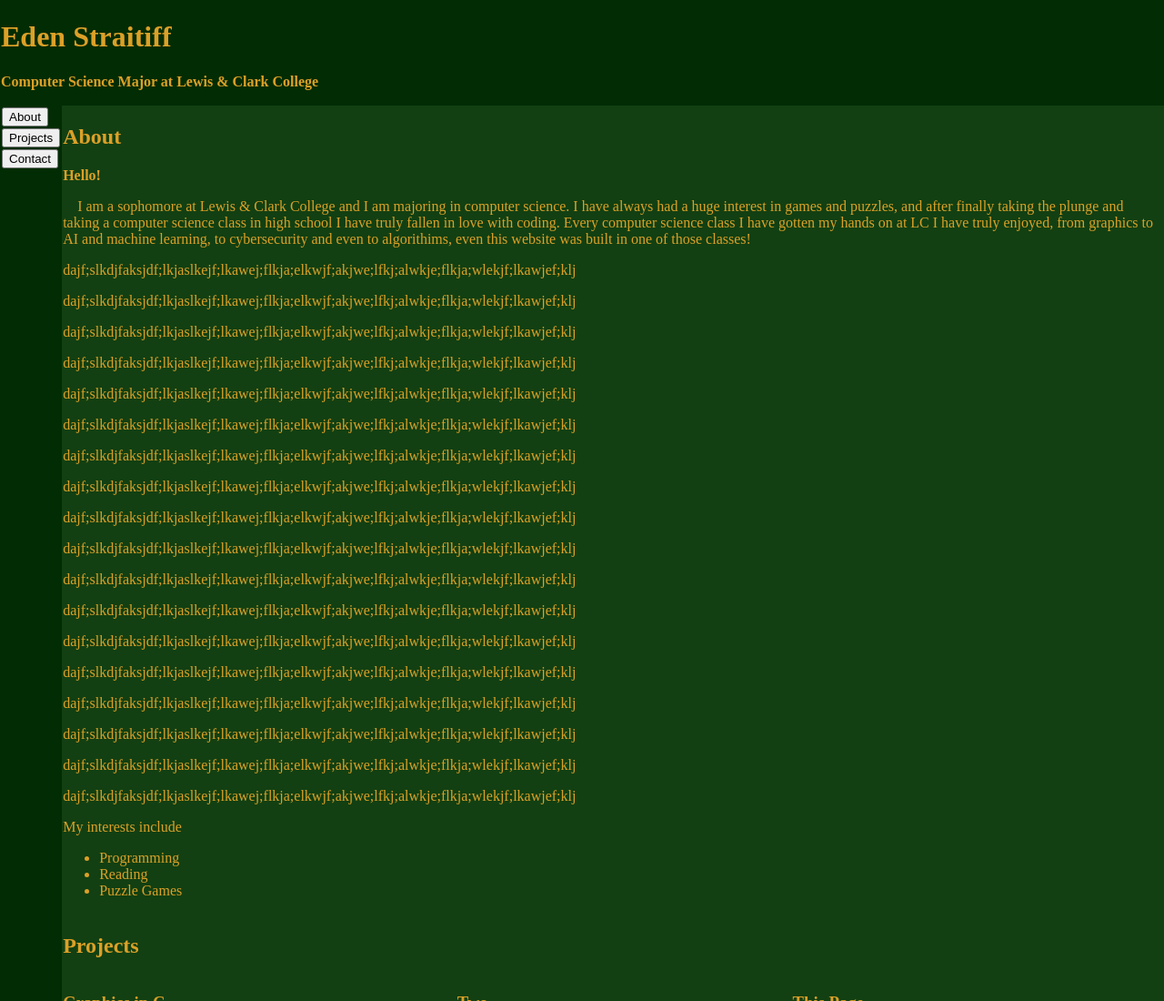
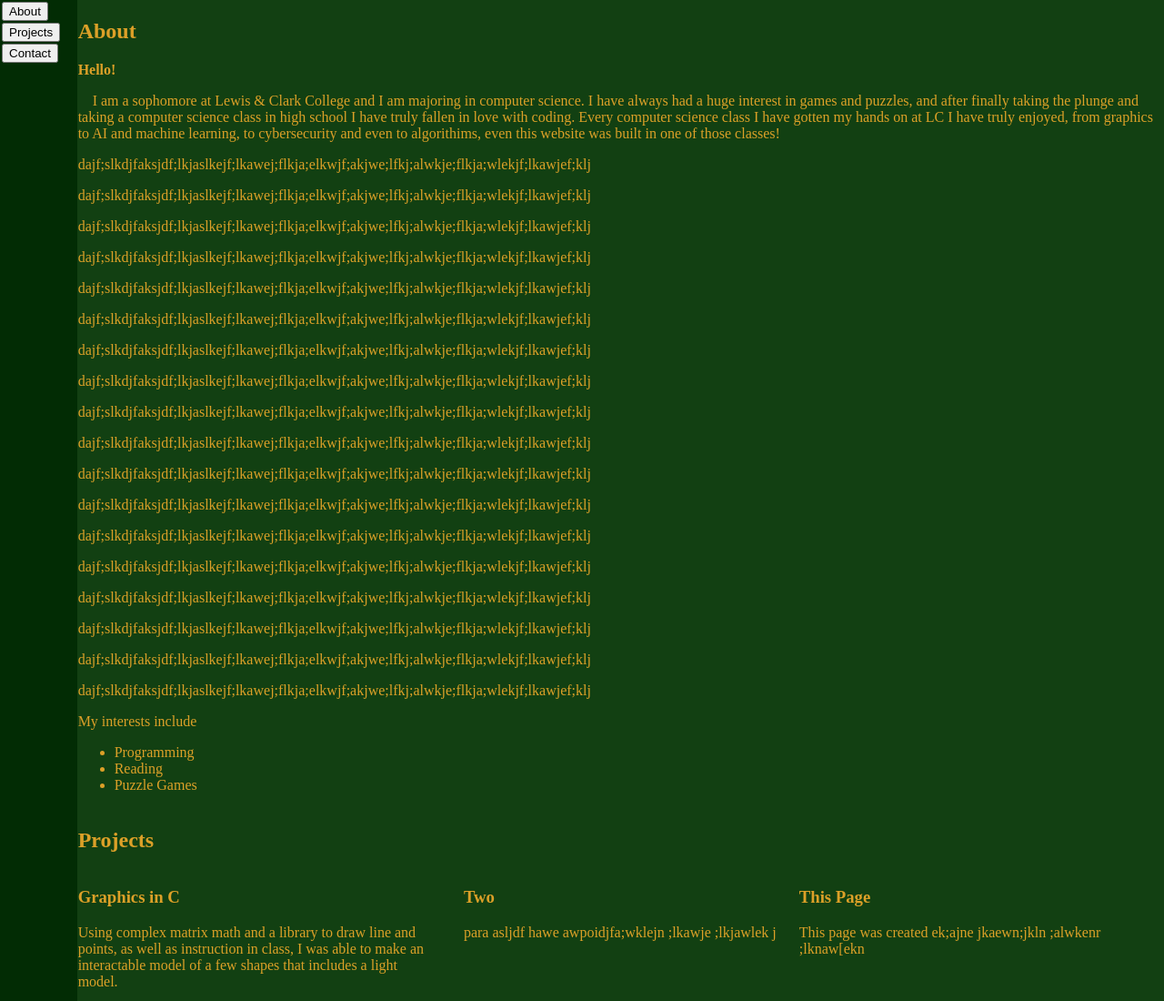
Before and after one commit to Edenmew/portfolio-edenstraitiff, a website: page public/index.html in a window 1280 px wide. Shown: the top 1100 px of the page at 91% size. Drawn offline with Linux system fonts and the light colour scheme.

Commit message:
still trying to get scrolling to work properly

```diff
--- a/public/index.html
+++ b/public/index.html
@@ -8,7 +8,7 @@
 <body>
 <table>
         <thead>
-            <th id="header" colspan="2">
+            <th id="header" colspan="4">
                 <h1>Eden Straitiff</h1>
                 <p>Computer Science Major at Lewis &amp; Clark College</p>
                 <!--<button onclick="showMessage()">clickme</button>-->
@@ -17,7 +17,7 @@
         </thead>
         <tbody>
             <tr>
-                <td id="navigation" rowspan="4">
+                <td id="navigation" rowspan="2">
                     <table>
                         <tr>
                             <td><a href="#about"><button type="button">About</button></a></td>
--- a/public/styles.css
+++ b/public/styles.css
@@ -11,6 +11,8 @@ tfoot, #navigation > table {
 table {
     background-color: #124012;
     border-spacing: 0px;
+    overflow: auto;
+    widthL 100%;
 }
 
 #navigation {
@@ -22,8 +24,8 @@ table {
     z-index: 1;
 }
 #header {
-    /*display: none;*/
     position: sticky;
+    display: none;
     top: 0;
     vertical-align: top;
     z-index: 2;
```
